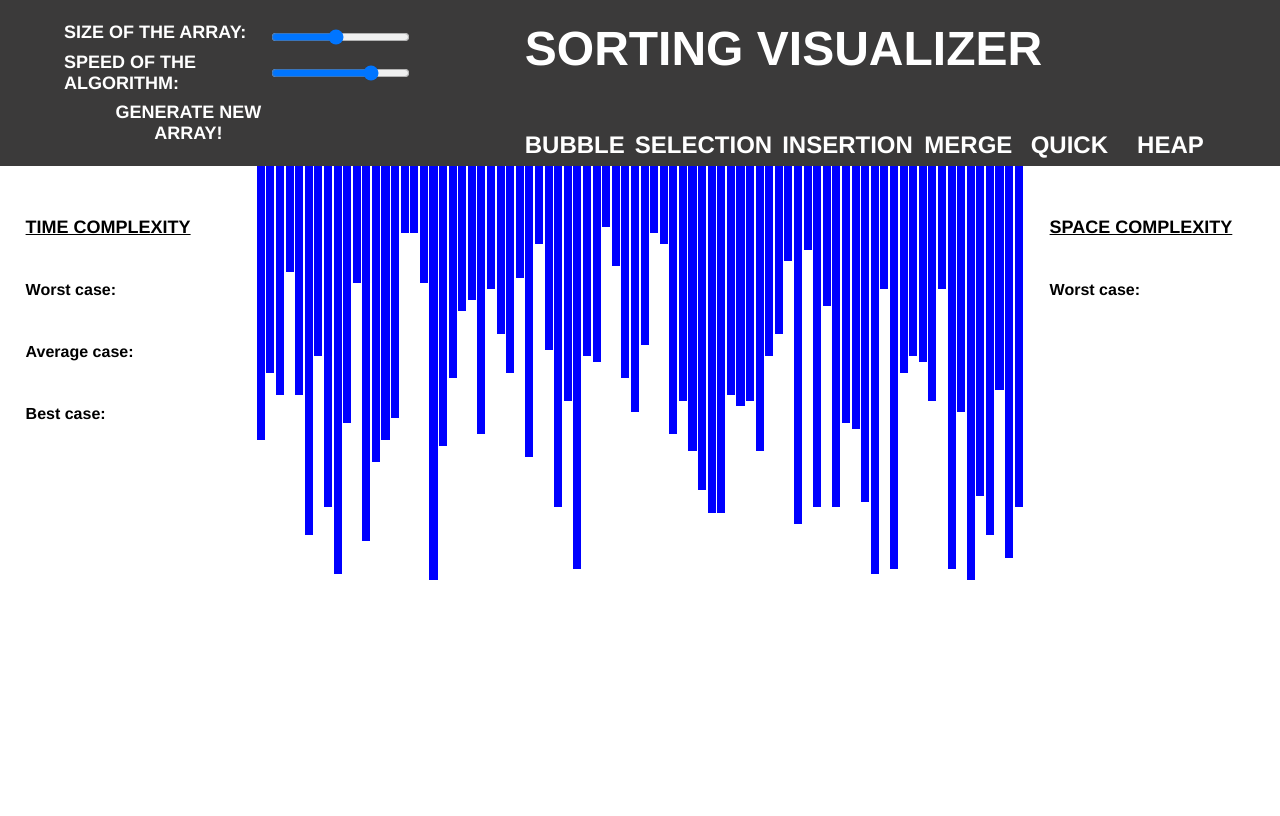
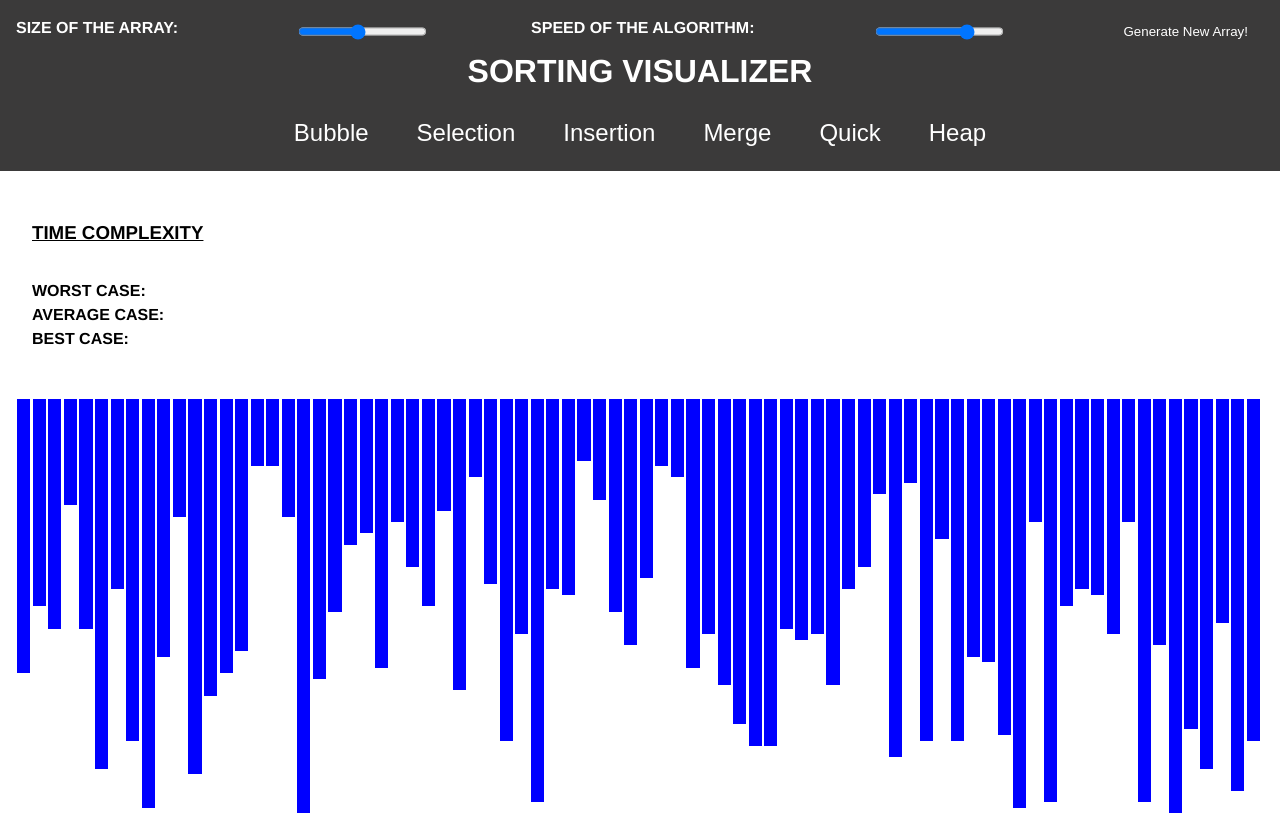
Before and after one commit to tikaram1912/Sorting-visualizer, a plain HTML site: page index.html in a window 1280 px wide. Shown: the top 816 px of the page. Drawn offline with Linux system fonts and the light colour scheme; a script that the page names is missing.

Commit message:
Update style.css

```diff
--- a/css/style.css
+++ b/css/style.css
@@ -1,171 +1,139 @@
-* {
-  margin: 0px;
-  padding: 0px;
+/* Apply a CSS reset */
+*, *::before, *::after {
+    box-sizing: border-box;
+    margin: 0;
+    padding: 0;
+  }
+
+  /* Use fluid typography for better responsiveness */
+  html {
+    font-size: 16px;
+  }
+
+  @media (max-width: 1200px) {
+    html {
+      font-size: 14px;
+    }
+  }
+
+  @media (max-width: 768px) {
+    html {
+      font-size: 12px;
+    }
+  }
+
+  /* Body styles */
+  body {
     font-family: 'Helvetica Neue', Helvetica, Arial, sans-serif;
-  font-size: large;
     font-weight: bold;
     text-transform: uppercase;
+    line-height: 1.5;
   }
 
+  /* Navigation styles */
   nav {
     background-color: #3b3a3a;
     color: white;
-  display: -ms-grid;
-  display: grid;
-  -ms-grid-columns: 30% 60%;
-      grid-template-columns: 30% 60%;
-  -webkit-column-gap: 10%;
-          column-gap: 10%;
-  padding: 0% 5%;
+    padding: 1rem;
   }
 
-nav .array-inputs {
-  display: -ms-grid;
-  display: grid;
-  -ms-grid-columns: 60% 40%;
-      grid-template-columns: 60% 40%;
-  place-content: center;
-  padding: 5% 0%;
+  .array-inputs {
+    display: flex;
+    flex-wrap: wrap; /* Allow items to wrap */
+    gap: 1rem;
+    justify-content: space-between; /* Align items to both ends */
   }
 
-nav .array-inputs #a_size {
-  padding: 5% 0%;
+  .array-inputs p {
+    margin-right: 1rem;
   }
 
-nav .array-inputs #a_speed {
-  padding: 5% 0%;
-}
-
-nav .array-inputs #a_generate {
+  #a_generate {
     background-color: transparent;
     border: none;
-  outline: none;
     color: white;
-  padding: 4% 0% 0% 0%;
-  padding-left: 20%;
-}
-
-nav .array-inputs #a_generate:hover {
+    padding: 0.5rem 1rem;
     cursor: pointer;
   }
 
-nav .header_right {
-  display: -webkit-box;
-  display: -ms-flexbox;
-  display: flex;
-  -webkit-box-orient: vertical;
-  -webkit-box-direction: normal;
-      -ms-flex-direction: column;
-          flex-direction: column;
+  #a_generate:hover {
+    background-color: rgba(255, 255, 255, 0.1);
   }
 
-nav .header_right .nav-heading {
-  display: inline-block;
-  font-size: xxx-large;
-  padding: 3% 0%;
+  .header_right {
+    display: flex;
+    flex-direction: column;
+    align-items: center;
   }
 
-nav .header_right .algos {
-  display: -ms-grid;
-  display: flex;
-  gap: 10px;
+  .nav-heading {
+    font-size: 2rem;
+    margin-bottom: 1rem;
   }
 
-nav .header_right .algos button {
+  .algos {
+    display: flex;
+    flex-wrap: wrap; /* Allow buttons to wrap */
+    gap: 1rem;
+    justify-content: center; /* Align buttons to the center */
+  }
+
+  .algos .button {
     background-color: transparent;
     border: none;
     color: white;
-  outline: none;
-  padding: 5% 0%;
-  font-size: x-large;
-}
-.button{
-  height: 20px;
-  width: 150px;
-  background-color: greenyellow;
-  color: aliceblue;
-}
-
-nav .header_right .algos button:hover {
-  background-color: blue;
+    padding: 0.5rem 1rem;
+    font-size: 1.5rem;
     cursor: pointer;
   }
 
-nav .header_right .algos .butt_locked {
-  background-color: transparent;
-  cursor: pointer;
+  .algos .button:hover {
+    background-color: rgba(255, 255, 255, 0.1);
   }
 
-nav .header_right .algos .butt_locked:hover {
-  background-color: transparent;
-  cursor: pointer;
+  /* Section styles */
+  section {
+    display: grid;
+    grid-template-columns: 1fr;
+    gap: 1rem;
+    padding: 1rem;
   }
 
-nav .header_right .algos .butt_selected {
-  background-color: white;
-  color: green;
+  .upperBody{
+    display: flex;
+    flex-direction: row;
+    justify-content: center;
   }
 
-nav .header_right .algos .butt_selected:hover {
-  background-color: white;
-  cursor: pointer;
+  h3 {
+    text-decoration: underline;
+    margin-bottom: 1rem;
   }
 
-nav .header_right .algos .butt_unselected:hover {
-  background-color: blue;
-  cursor: pointer;
+  .Complexity_Containers {
+    margin-top: 2rem;
   }
 
-section {
-  display: -ms-grid;
-  display: grid;
-  -ms-grid-columns: 20% 60% 20%;
-      grid-template-columns: 20% 60% 20%;
-}
-
-section .Complexity_Containers {
-  margin-top: 20%;
-}
-
-section .Complexity_Containers .Pair_Definitions {
-  margin-top: 20%;
-}
-
-section .Complexity_Containers .Pair_Definitions p {
+  .Pair_Definitions p {
     display: inline;
   }
 
-section .Complexity_Containers .Pair_Definitions p.Sub_Heading {
-  font-size: medium;
-  text-transform: none;
+  /* Info containers */
+  #Info_Cont1, #Info_Cont2 {
+    padding: 2rem 1rem;
   }
 
-section #Info_Cont1 {
-  padding: 20% 10%;
+  #Info_Cont1 h3, #Info_Cont2 h3 {
+    margin-bottom: 1rem;
   }
 
-section #Info_Cont1 h3 {
-  text-decoration: underline;
-}
-
-section #array_container {
-  display: -webkit-box;
-  display: -ms-flexbox;
+  #array_container {
     display: flex;
     width: 100%;
     height: 70vh;
   }
 
-section #Info_Cont2 {
-  padding: 20% 10%;
-}
-
-section #Info_Cont2 h3 {
-  text-decoration: underline;
-}
-
+  /* Hide class */
   .hide {
     display: none;
   }
-
-/*# sourceMappingURL=style.css.map */
```
Lines whose indentation alone changed are shown as unchanged.
